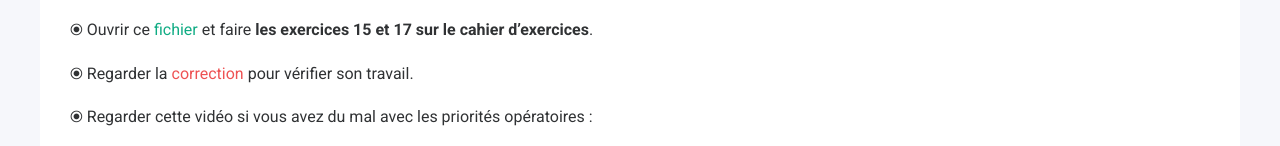
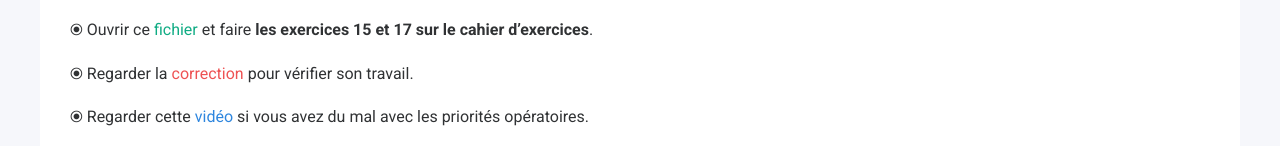
Before and after one commit to DangSinslay/DangSinslay.github.io, a Jekyll site: the page built from _posts/6eme/2020-03-17-programme.md, in a window 1280 px wide and 1199 px high. Shown: the part 648-794 px from the top of the window. Built offline with Jekyll 4.4.1, drawn with Linux system fonts in a browser that asks for light colours; some of the changed lines change nothing that is shown; grey boxes are pictures that could not be loaded.

Commit message:
Update 2020-03-17-programme.md

```diff
--- a/_posts/6eme/2020-03-17-programme.md
+++ b/_posts/6eme/2020-03-17-programme.md
@@ -16,6 +16,4 @@
 
 ⦿ Regarder la <a class="correction" href="/exercices/6eme/6eme_exercices_mardi_17_mars_2020_corrections.pdf">correction</a> pour vérifier son travail.
 
-⦿ Regarder cette vidéo si vous avez du mal avec les priorités opératoires :
-
-<iframe width="560" height="315" src="https://www.youtube.com/embed/a-IG_bjKeJc" frameborder="0" allow="accelerometer; autoplay; encrypted-media; gyroscope; picture-in-picture" allowfullscreen></iframe>
+⦿ Regarder cette <a href="https://youtu.be/a-IG_bjKeJc">vidéo</a> si vous avez du mal avec les priorités opératoires.
```
